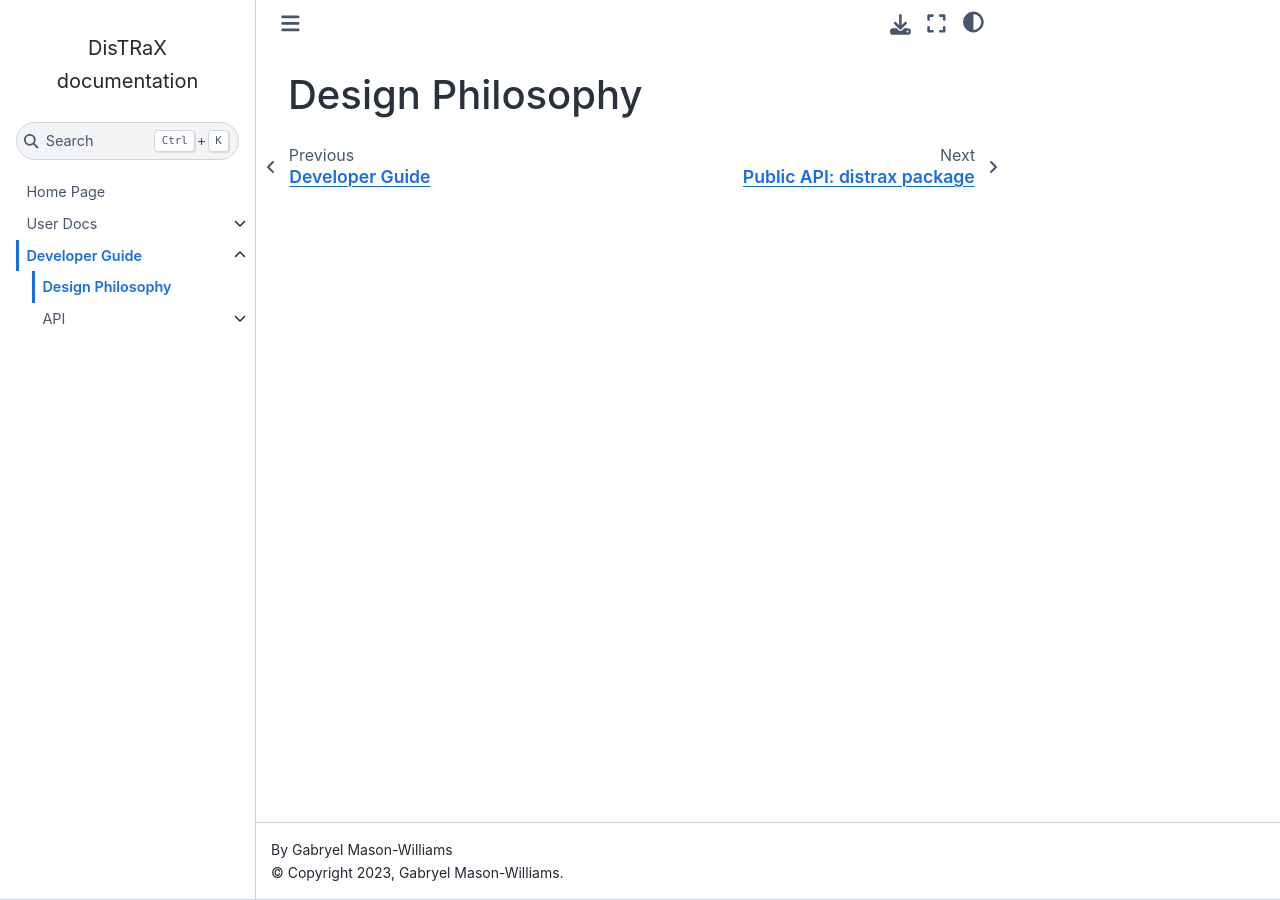
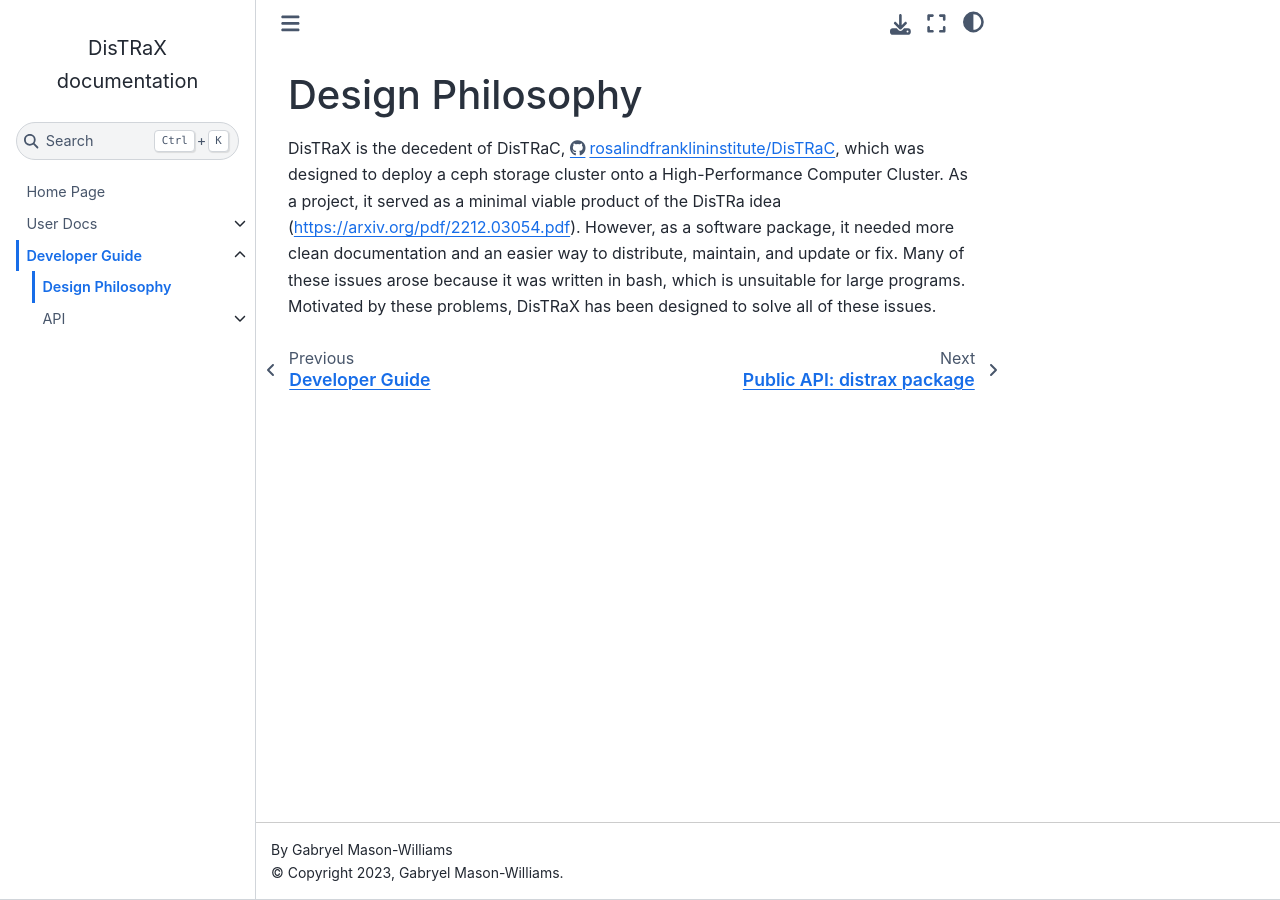
Before and after one commit to rosalindfranklininstitute/DisTRaX, a Sphinx documentation site: the page built from docs/source/developer/explanations/design_philosophy.rst, in a window 1280 px wide. Built offline with Sphinx 7.4.7 and the Sphinx Book theme 1.1.4, drawn with Linux system fonts in a browser that asks for light colours.

Commit message:
Introduction

```diff
--- a/docs/source/developer/explanations/design_philosophy.rst
+++ b/docs/source/developer/explanations/design_philosophy.rst
@@ -1,2 +1,4 @@
 Design Philosophy
 =================
+
+DisTRaX is the decedent of DisTRaC, https://github.com/rosalindfranklininstitute/DisTRaC, which was designed to deploy a ceph storage cluster onto a High-Performance Computer Cluster. As a project, it served as a minimal viable product of the DisTRa idea (https://arxiv.org/pdf/2212.03054.pdf). However, as a software package, it needed more clean documentation and an easier way to distribute, maintain, and update or fix. Many of these issues arose because it was written in bash, which is unsuitable for large programs. Motivated by these problems, DisTRaX has been designed to solve all of these issues.
```
